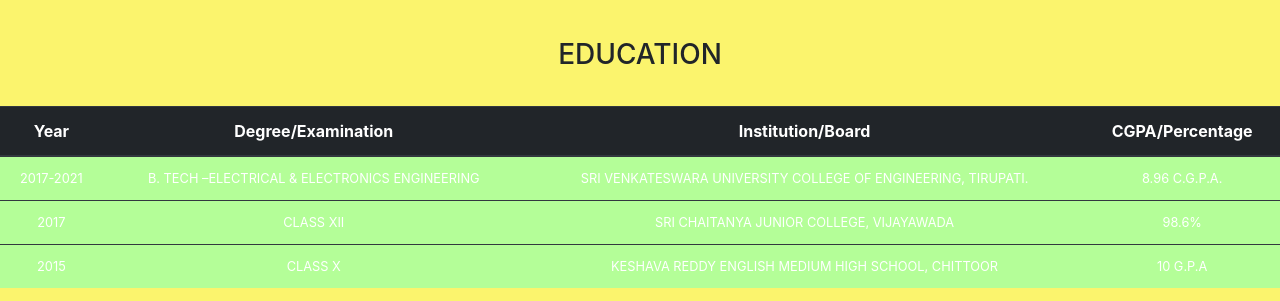
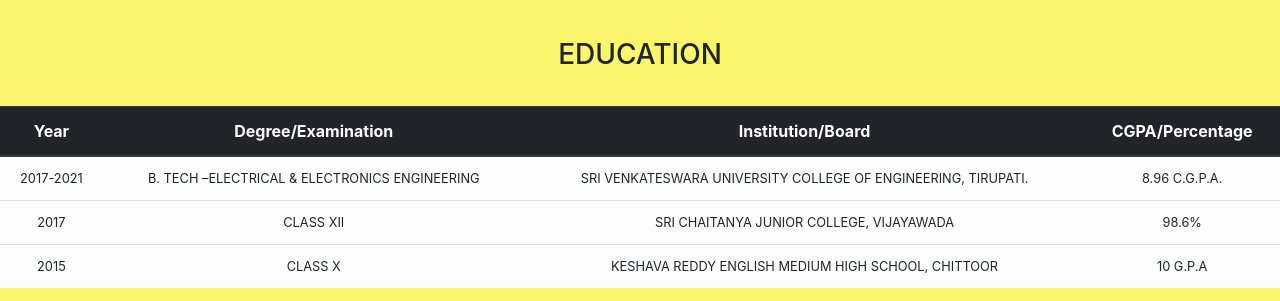
Before and after one commit to ShinobiSteve/manoj, a plain HTML site: page aboutme.html in a window 1280 px wide. Shown: the top 301 px of the page. Drawn offline with nearby package versions, Linux system fonts and the light colour scheme.

Commit message:
Update aboutme.html

```diff
--- a/aboutme.html
+++ b/aboutme.html
@@ -19,7 +19,7 @@
 
 <body>
   <h3 class="edu">EDUCATION</h3>
-  <table class="table table-dark">
+  <table class="table table-light">
     <thead class="thead-dark">
       <tr>
         <th scope="col">Year</th>
```
